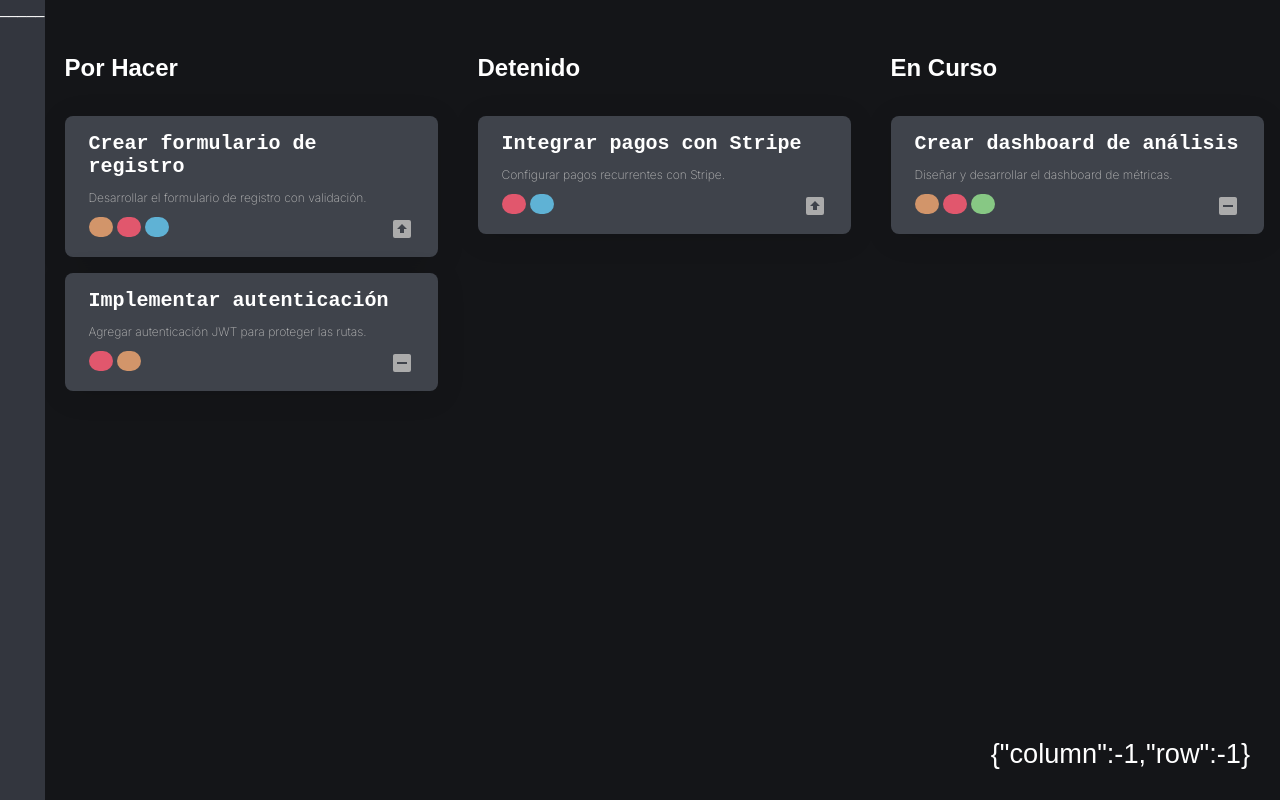
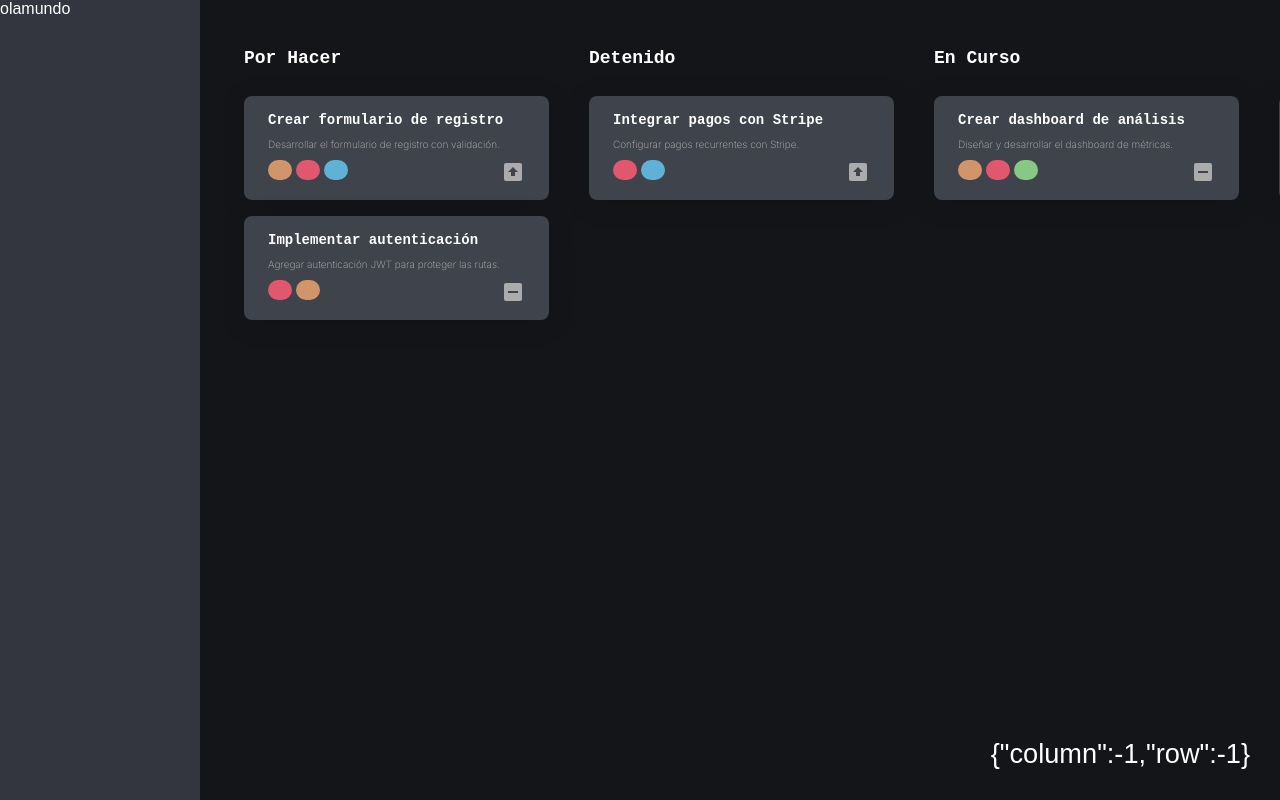
Before and after one commit to RickBm400/react-scrum-project, a React (Vite) app: page / in a window 1280 px wide. Built offline with nearby package versions, Linux system fonts and the light colour scheme.

Commit message:
fix: layout

```diff
--- a/src/App.tsx
+++ b/src/App.tsx
@@ -1,6 +1,3 @@
-// import { eraser_board } from './utils/testData';
-// import { useEffect } from 'react';
-// import Colums from './sharedComponens/Columns/index';
 import { useAppDispatch, useAppSelector } from './store/hooks';
 import { useEffect } from 'react';
 import { setInitialData } from './store/features/taskcolums.state';
--- a/src/Layout/index.tsx
+++ b/src/Layout/index.tsx
@@ -1,11 +1,12 @@
 import { Outlet } from 'react-router-dom';
-import '../sass/folders/layout.sass';
 
 export default function Layout() {
   return (
     <div id='navbar-container'>
-      <nav>_____</nav>
-      <Outlet />
+      <nav className='navbar'>olamundo</nav>
+      <div id='outlet_container'>
+        <Outlet />
+      </div>
     </div>
   );
 }
--- a/src/sass/folders/app.sass
+++ b/src/sass/folders/app.sass
@@ -12,7 +12,8 @@ body
 #dashboard__table
   display: flex
   height: 100vh
-  width: 100vw
+  width: 100%
+  position: relative
   overflow-x: auto
   white-space: nowrap
   padding: 10px
--- a/src/sass/folders/columns.sass
+++ b/src/sass/folders/columns.sass
@@ -3,10 +3,11 @@
     flex-shrink: 0
     color: white
     padding: 20px 0
-    width: 393px
+    width: 325px
   &__header
     text-transform: capitalize
-    font-size: 24px
+    font-size: 18px
+    font-family: "IMB Plex Mono", monospace
     margin-inline: 10px
 .insides
   padding: 10px
--- a/src/sass/folders/index.sass
+++ b/src/sass/folders/index.sass
@@ -1,3 +1,6 @@
+@import url('https://fonts.googleapis.com/css2?family=IBM+Plex+Mono:ital,wght@0,100;0,200;0,300;0,400;0,500;0,600;0,700;1,100;1,200;1,300;1,400;1,500;1,600;1,700&display=swap')
+@import url('https://fonts.googleapis.com/css2?family=IBM+Plex+Mono:ital,wght@0,100;0,200;0,300;0,400;0,500;0,600;0,700;1,100;1,200;1,300;1,400;1,500;1,600;1,700&family=Inter:ital,opsz,wght@0,14..32,100..900;1,14..32,100..900&display=swap')
+
 @import "./app"
 @import "./columns"
 @import "./draft"
--- a/src/sass/folders/layout.sass
+++ b/src/sass/folders/layout.sass
@@ -1,8 +1,13 @@
 #navbar-container
     display: flex
     position: relative
+    gap: 24px
     box-sizing: border-box
     nav
         background-color: #33363e
         height: 100vh
+        flex-shrink: 0
+        width: 200px
         color: white
+    #outlet_container
+        overflow-x: auto
--- a/src/sass/folders/taskCards.sass
+++ b/src/sass/folders/taskCards.sass
@@ -1,6 +1,3 @@
-@import url('https://fonts.googleapis.com/css2?family=IBM+Plex+Mono:ital,wght@0,100;0,200;0,300;0,400;0,500;0,600;0,700;1,100;1,200;1,300;1,400;1,500;1,600;1,700&display=swap')
-@import url('https://fonts.googleapis.com/css2?family=IBM+Plex+Mono:ital,wght@0,100;0,200;0,300;0,400;0,500;0,600;0,700;1,100;1,200;1,300;1,400;1,500;1,600;1,700&family=Inter:ital,opsz,wght@0,14..32,100..900;1,14..32,100..900&display=swap')
-
 .task__card
   width: 100%
   position: relative
@@ -19,11 +16,11 @@
     h3
       font-family: "IMB Plex Mono", monospace
       font-weight: 600
-      font-size: 20px
+      font-size: 14px
       margin: 0
     p
       font-family: "Inter", sans-serif
-      font-size: 12px
+      font-size: 10px
       color: #B8B8B8
   &-actions
     display: flex
--- a/src/sharedComponens/Columns.tsx
+++ b/src/sharedComponens/Columns.tsx
@@ -6,7 +6,6 @@ import {
   addTaskToColumn,
   deleteTaskFromColumn,
 } from '../store/features/taskcolums.state.ts';
-import '@sass/folders/columns.sass';
 
 interface props {
   header: string;
--- a/src/utils/testData.ts
+++ b/src/utils/testData.ts
@@ -24,7 +24,7 @@ export interface Inside {
 }
 
 export interface TaskBoard {
-  HEADER: 'por hacer' | 'detenido' | 'En curso' | 'hechos' | '';
+  HEADER: 'por hacer' | 'detenido' | 'En curso' | 'hechos' | 'ola';
   insides: Inside[];
 }
 
```
